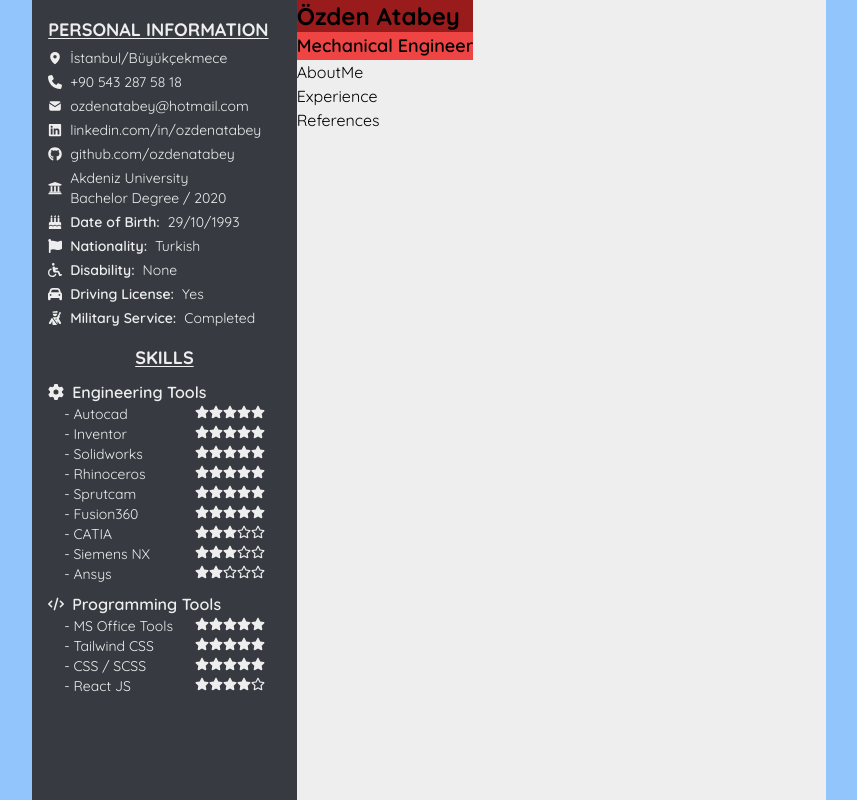
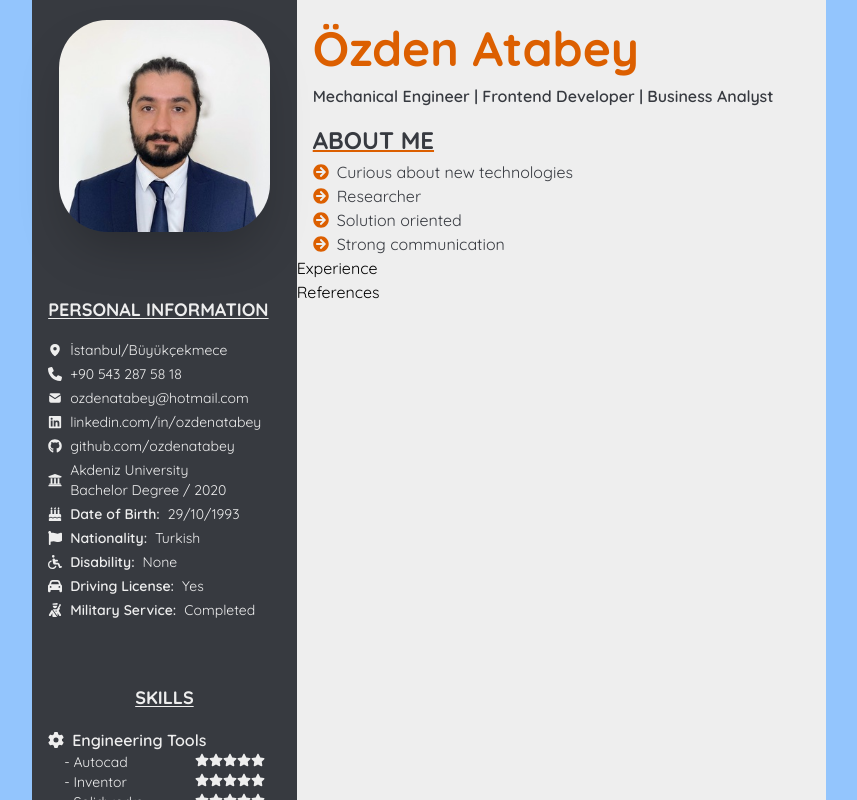
Before and after one commit to ozdenatabey/cv-builder, a React (Vite) app: page / in a window 1280 px wide. Shown: the top 800 px of the page, without its empty margins (211-1068 px from the left). Built offline with nearby package versions, Linux system fonts and the light colour scheme.

Commit message:
header and aboutMe components are completed

```diff
--- a/data/userData.js
+++ b/data/userData.js
@@ -1,6 +1,6 @@
 export const header = {
   name: "Özden Atabey",
-  jobTitle: "Mechanical Engineer",
+  jobTitle: "Mechanical Engineer | Frontend Developer | Business Analyst",
 };
 
 export const personalInformation = {
@@ -17,6 +17,25 @@ export const personalInformation = {
   drivingLicense: "Yes",
   military: "Completed",
 };
+
+export const aboutMe = [
+  {
+    id: 1,
+    name: "Curious about new technologies",
+  },
+  {
+    id: 2,
+    name: "Researcher",
+  },
+  {
+    id: 3,
+    name: "Solution oriented",
+  },
+  {
+    id: 4,
+    name: "Strong communication",
+  },
+];
 
 export const engineeringTools = [
   {
--- a/src/component/AboutMe.jsx
+++ b/src/component/AboutMe.jsx
@@ -1,5 +1,20 @@
+import { FaArrowCircleRight } from "react-icons/fa";
+import { aboutMe } from "../../data/userData";
+
 function AboutMe() {
-  return <div>AboutMe</div>;
+  return (
+    <div className="mx-4 text-primary">
+      <p className="font-bold text-2xl mb-1 underline decoration-header decoration-2">
+        ABOUT ME
+      </p>
+      {aboutMe.map((property) => (
+        <div key={property.id} className="flex items-center space-x-2 ">
+          <FaArrowCircleRight className="text-header" />
+          <p>{property.name}</p>
+        </div>
+      ))}
+    </div>
+  );
 }
 
 export default AboutMe;
--- a/src/component/Header.jsx
+++ b/src/component/Header.jsx
@@ -2,9 +2,9 @@ import { header } from "../../data/userData";
 
 function Header() {
   return (
-    <div>
-      <p className="bg-red-800 text-2xl font-bold">{header.name}</p>
-      <p className="bg-red-500 text-lg font-semibold">{header.jobTitle}</p>
+    <div className="space-y-3 m-4 mt-6">
+      <p className="text-5xl text-header font-bold">{header.name}</p>
+      <p className=" text-primary font-semibold">{header.jobTitle}</p>
     </div>
   );
 }
--- a/src/component/PersonalInformation.jsx
+++ b/src/component/PersonalInformation.jsx
@@ -18,7 +18,7 @@ import {
 function PersonalInformation() {
   return (
     <div className="text-base text-sm space-y-1 p-4">
-      <p className="font-bold text-lg underline underline-offset-2">
+      <p className="font-bold text-lg underline underline-offset-2 mb-4">
         PERSONAL INFORMATION
       </p>
       {personalInformation.location ? (
--- a/src/component/SideMenu.jsx
+++ b/src/component/SideMenu.jsx
@@ -1,9 +1,17 @@
 import PersonalInformation from "./PersonalInformation";
 import Skills from "./Skills";
+import imgUrl from "../assets/userImage.jpg";
 
 function SideMenu() {
   return (
-    <div className="h-[297mm] bg-primary">
+    <div className="h-[297mm] bg-primary space-y-12">
+      <div className="w-4/5 m-auto pt-5">
+        <img
+          src={imgUrl}
+          alt="userImage"
+          className="rounded-[3rem] shadow-2xl"
+        />
+      </div>
       <PersonalInformation />
       <Skills />
     </div>
--- a/src/component/Skills.jsx
+++ b/src/component/Skills.jsx
@@ -5,11 +5,12 @@ import { FaCode, FaGear } from "react-icons/fa6";
 
 function Skills() {
   return (
-    <div className="text-base mx-4">
+    <div className="text-base mx-4 space-y-4">
       <p className="text-center text-lg font-bold underline underline-offset-2">
         SKILLS
       </p>
-      <div className="flex items-center font-semibold mt-2">
+      <div>
+        <div className="flex items-center font-semibold">
           <FaGear className="mr-2" />
           <p>Engineering Tools</p>
         </div>
@@ -27,7 +28,10 @@ function Skills() {
             />
           </div>
         ))}
-      <div className="flex items-center font-semibold mt-2">
+      </div>
+
+      <div>
+        <div className="flex items-center font-semibold">
           <FaCode className="mr-2" />
           <p>Programming Tools</p>
         </div>
@@ -46,6 +50,7 @@ function Skills() {
           </div>
         ))}
       </div>
+    </div>
   );
 }
 
```
Also changed, not shown: src/assets/userImage.jpg (added). Lines whose indentation alone changed are shown as unchanged.
